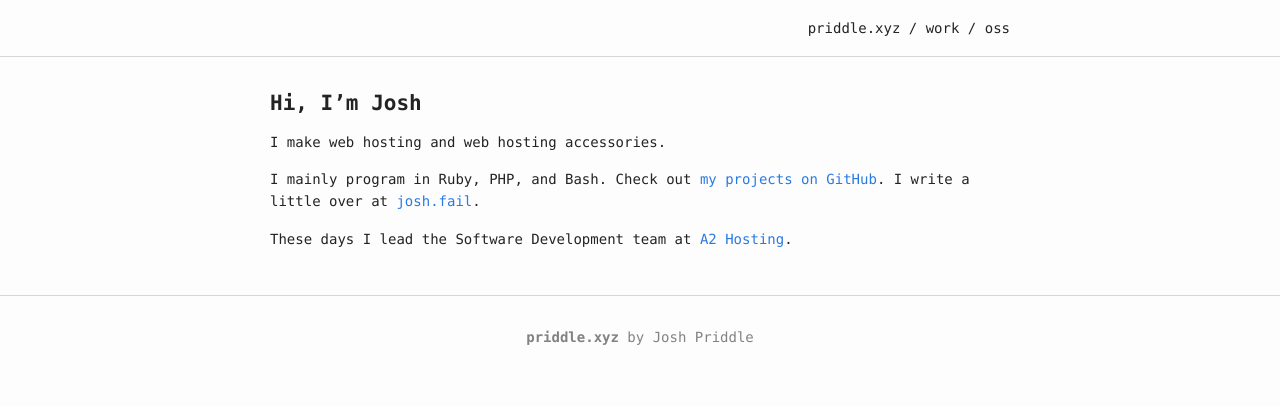
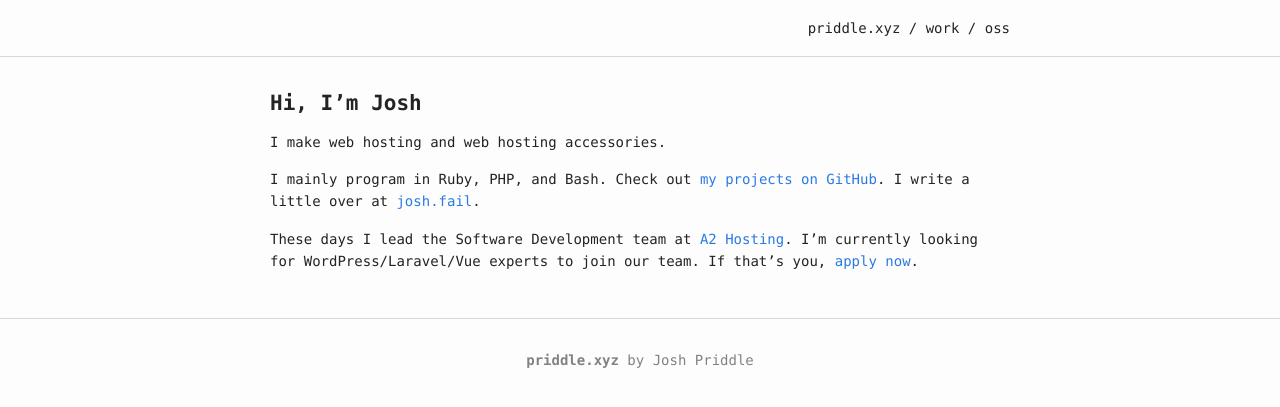
Before and after one commit to itspriddle/priddle.xyz, a Jekyll site: the page built from _pages/index.md, in a window 1280 px wide. Shown: the top 407 px of the page. Built offline with Jekyll 4.4.1, drawn with Linux system fonts in a browser that asks for light colours.

Commit message:
Update index page

```diff
--- a/_pages/index.md
+++ b/_pages/index.md
@@ -9,8 +9,11 @@ I make web hosting and web hosting accessories.
 I mainly program in Ruby, PHP, and Bash. Check out [my projects on
 GitHub][GitHub]. I write a little over at [josh.fail][].
 
-These days I lead the Software Development team at [A2 Hosting][].
+These days I lead the Software Development team at [A2 Hosting][]. I'm
+currently looking for WordPress/Laravel/Vue experts to join our team. If
+that's you, [apply now][wp job].
 
 [GitHub]: https://github.com/{{ site.author.github }}
 [A2 Hosting]: https://www.a2hosting.com/about/careers
 [josh.fail]: https://josh.fail
+[wp job]: https://a2hosting.applytojob.com/apply/zPKAfCR4xq/
```
